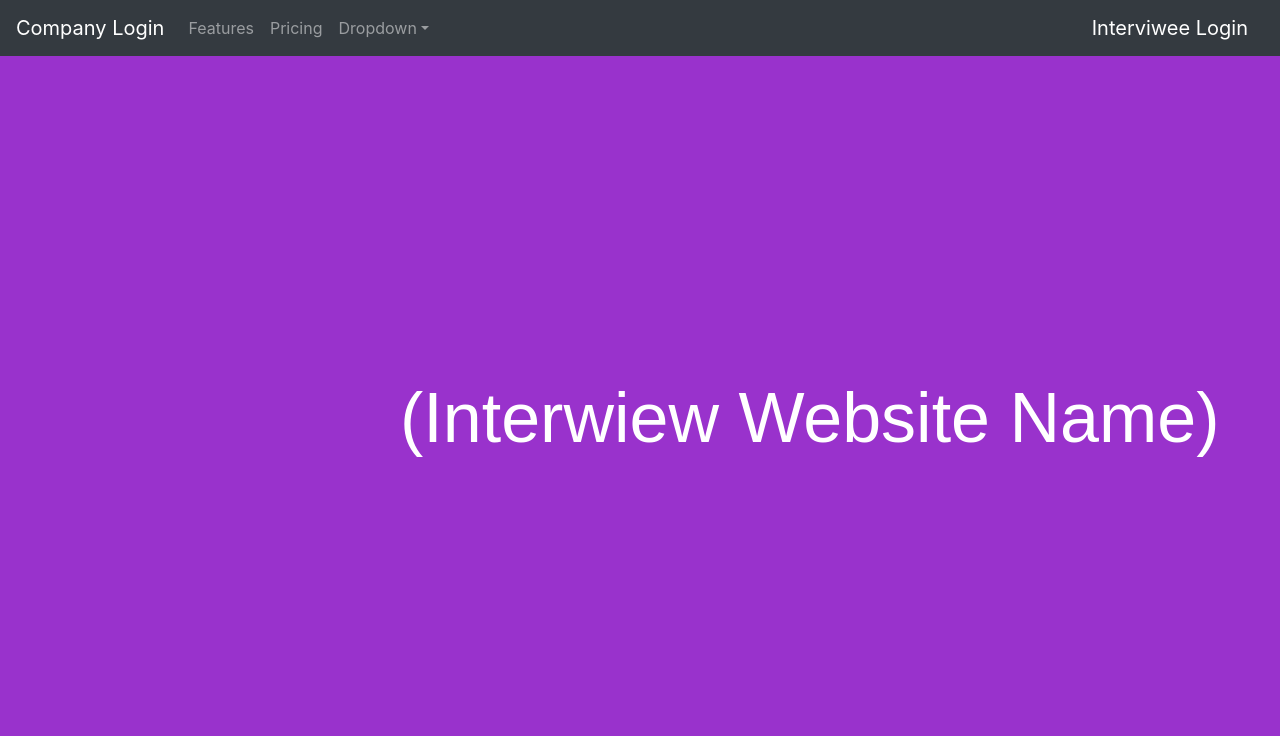
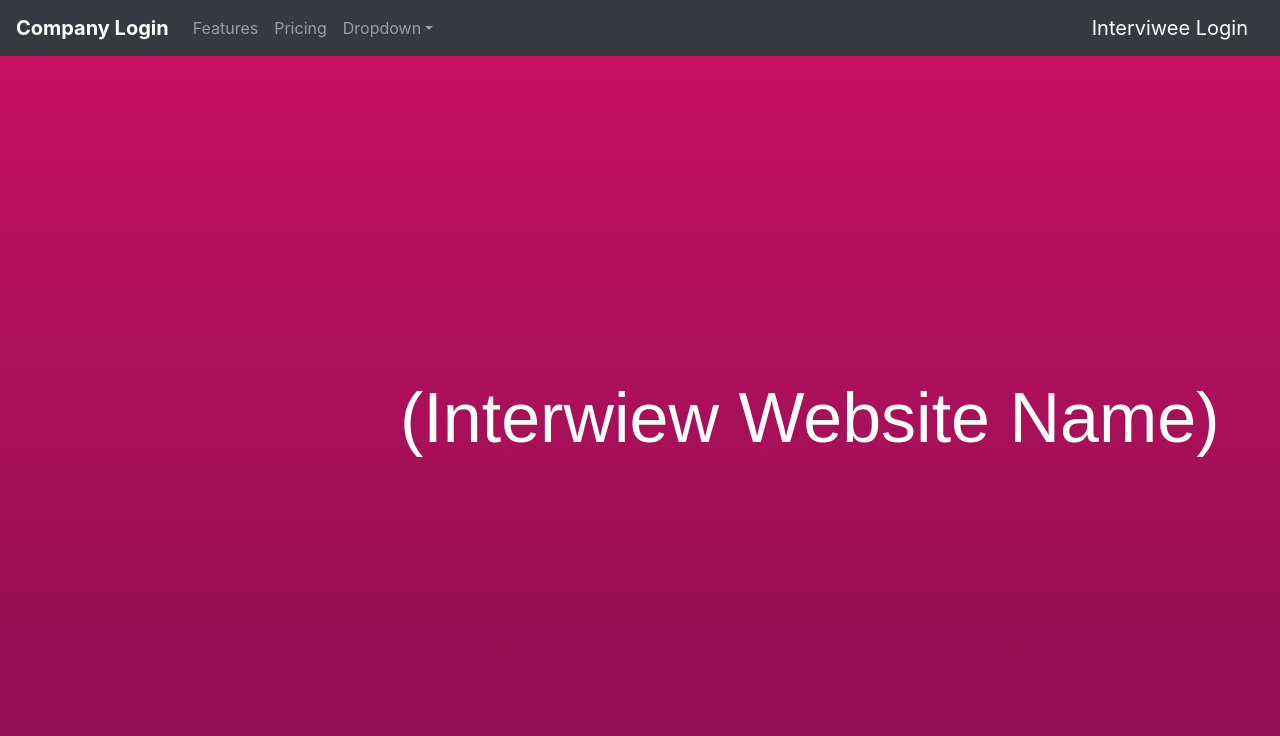
Before and after one commit to harrithha/Interview-Website, a React (Create React App) app in the folder interview/: page / in a window 1280 px wide. Shown: the top 736 px of the page. Built offline with nearby package versions, Linux system fonts and the light colour scheme.

Commit message:
basic css

```diff
--- a/interview/src/components/HomePageBody.css
+++ b/interview/src/components/HomePageBody.css
@@ -1,5 +1,5 @@
 .webname{
-    background-color: #9932CC ;
+    background-image: linear-gradient(to bottom, #C51162, #880E4F) ;
     color: white;
     font-family: sans-serif;
     height: 100vh;
--- a/interview/src/components/Navbar.js
+++ b/interview/src/components/Navbar.js
@@ -7,12 +7,12 @@ function Navbar() {
         <div class='sticky-top' >
 
     <ReactBootStrap.Navbar className="nav" collapseOnSelect expand="lg" bg="dark" variant="dark">
-  <ReactBootStrap.Navbar.Brand href="#home">Company Login</ReactBootStrap.Navbar.Brand>
+  <ReactBootStrap.Navbar.Brand className="navbrand" href="#home">Company Login</ReactBootStrap.Navbar.Brand>
   <ReactBootStrap.Navbar.Toggle aria-controls="responsive-navbar-nav" />
   <ReactBootStrap.Navbar.Collapse id="responsive-navbar-nav">
     <ReactBootStrap.Nav className="mr-auto">
-      <ReactBootStrap.Nav.Link href="#features">Features</ReactBootStrap.Nav.Link>
-      <ReactBootStrap.Nav.Link href="#pricing">Pricing</ReactBootStrap.Nav.Link>
+      <ReactBootStrap.Nav.Link className="navitem" href="#features">Features</ReactBootStrap.Nav.Link>
+      <ReactBootStrap.Nav.Link className="navitem" href="#pricing">Pricing</ReactBootStrap.Nav.Link>
       <ReactBootStrap.NavDropdown title="Dropdown" id="collasible-nav-dropdown">
         <ReactBootStrap.NavDropdown.Item href="#action/3.1">Action</ReactBootStrap.NavDropdown.Item>
         <ReactBootStrap.NavDropdown.Item href="#action/3.2">Another action</ReactBootStrap.NavDropdown.Item>
--- a/interview/src/components/navbar.css
+++ b/interview/src/components/navbar.css
@@ -0,0 +1,16 @@
+.navigation{
+    background-color: black;
+}
+
+.navbrand{
+    font-weight: bold;
+
+}
+
+.navitem{
+    transition: 0.25s;
+}
+.navitem:hover{
+    transform: scale(1.1);
+    text-decoration: underline;
+}
```
